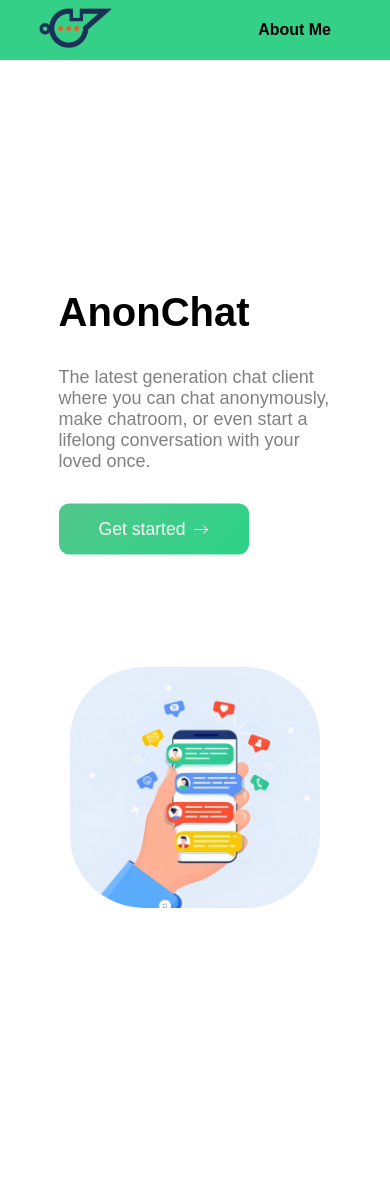
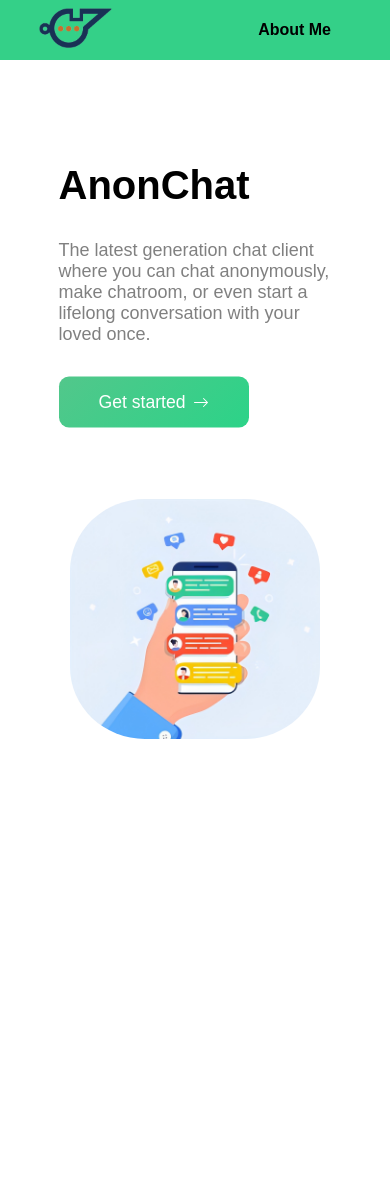
Before and after one commit to Sadashii/AnonChat, a Flask app: page / in a window 390 px wide. After the commit the page ends 739 px from the top, so only its background shows below. Run offline with Flask 2, Linux system fonts and the light colour scheme; some libraries are stand-ins or nearby versions.

Commit message:
Minor formatting changes

```diff
--- a/static/core.css
+++ b/static/core.css
@@ -113,6 +113,7 @@
     background: #52c78b;
     background: linear-gradient(135deg, #52c78b, #2cd388);
     transition: all 300ms;
+    cursor: pointer;
 }
 .home .get-started svg {
     margin-left: 7px;
@@ -192,6 +193,7 @@
     transition: all 300ms;
     color: black;
     border: 3px solid #52c78b;
+    cursor: pointer;
 }
 .tabcontent button:hover {
     color: white;
@@ -208,17 +210,21 @@
 }
 
 @media screen and (max-width: 767px) {
+    body {
+        overflow: hidden;
+    }
     /* Home */
     .home {
         align-items: center;
     }
     .home .content {
         max-width: 70vw;
+        top: 35%;
     }
     .home .homepage-right-container {
         margin-left: 0;
         min-width: 100vw;
-        margin-top: 40vh !important;
+        margin-top: 20vh !important;
     }
     .home .homepage-right-container img {
         min-width: 250px;
--- a/templates/index.html
+++ b/templates/index.html
@@ -40,7 +40,7 @@
          window.socket = socket
 
          $("#name").val(localStorage.getItem('name'))
-         $("#rname").val(Math.random().toString(36).substring(2,12))
+         $("#rname").val(Math.random().toString(36).substring(2,14))
      })
     </script>
 
@@ -71,7 +71,7 @@
                             <input id="name" name="name" placeholder="Your name">
                         </div>
                         <div>
-                            <label for="name">Roomname: </label>
+                            <label for="name">Room name: </label>
                             <input id='rname' name="rname" placeholder="Room name">
                         </div>
                     </form>
--- a/templates/layout.html
+++ b/templates/layout.html
@@ -46,7 +46,7 @@
                 </div>
             </div>
             <div class="nav-right">
-                <a class="nav-button" href="https://sadashi.tech/" target="_blank">About Me</a>
+                <a class="nav-button" href="https://github.com/Sadashii/" target="_blank">About Me</a>
             </div>
         </navbar>
         <main>
```
